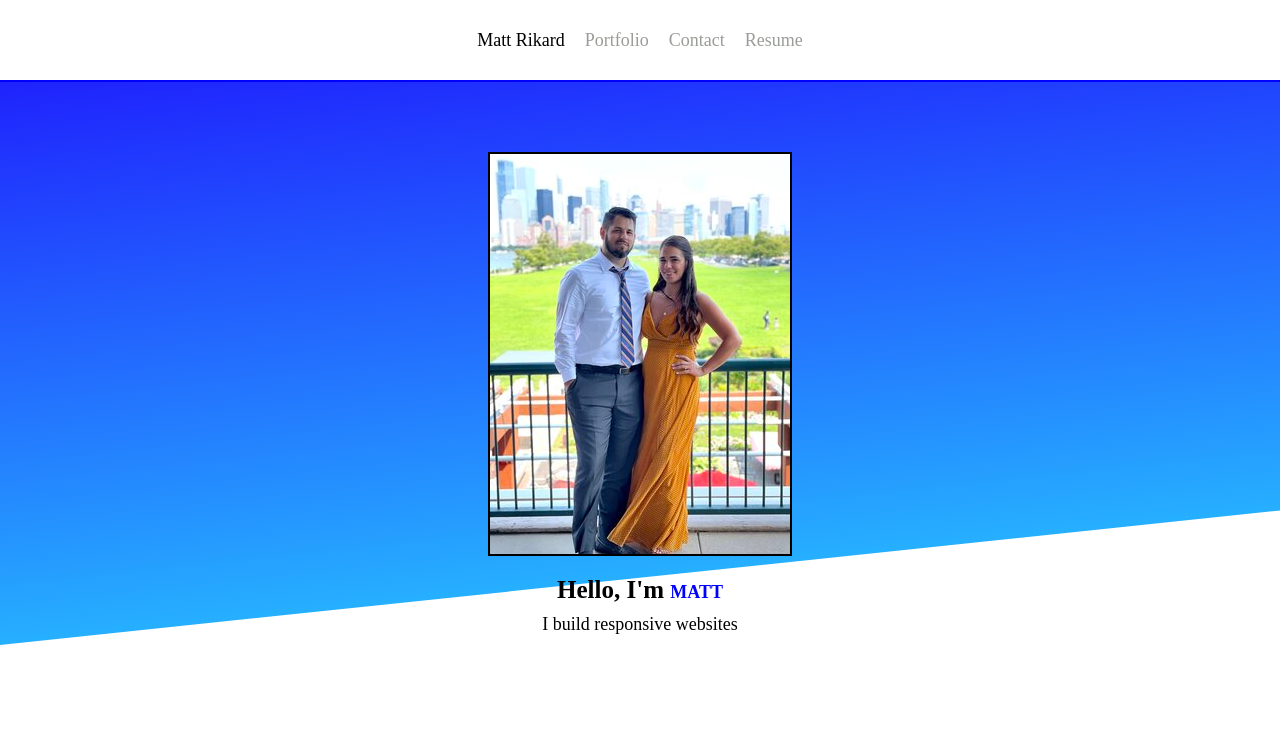
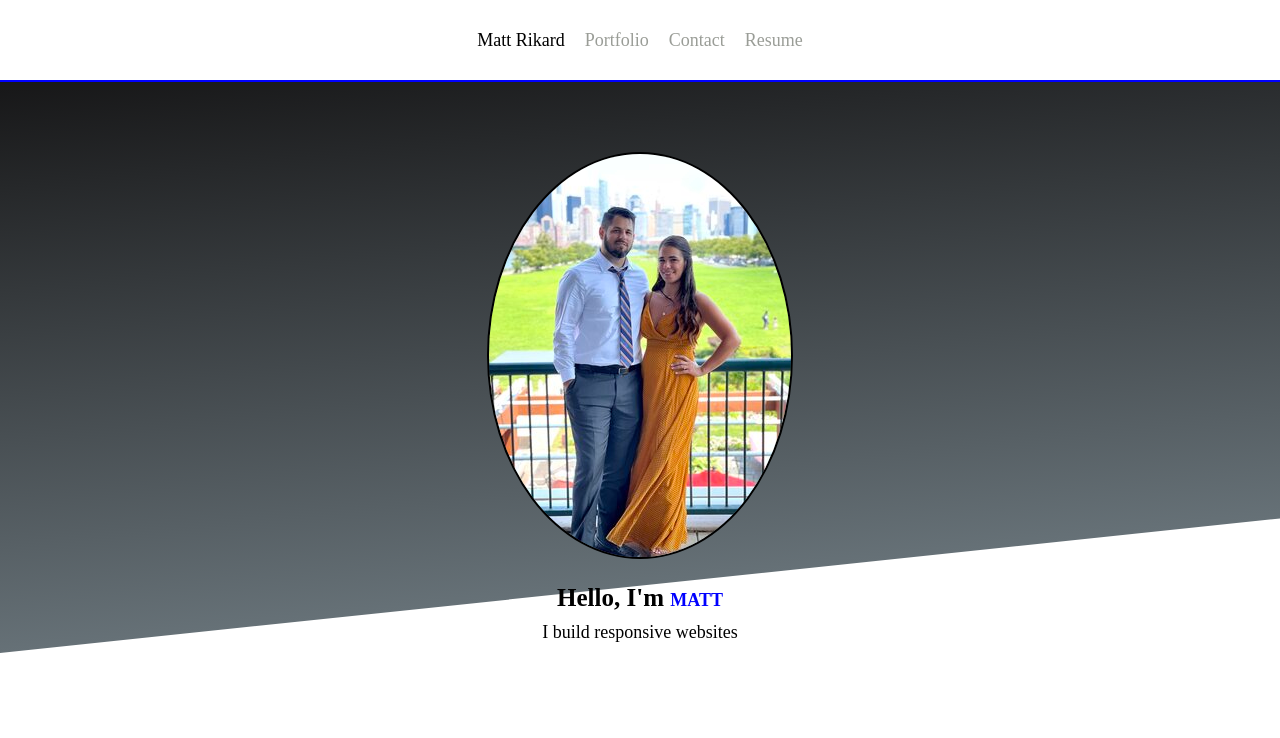
Before and after one commit to madhatter2084/profile2.0, a React (Create React App) app: page / in a window 1280 px wide. Shown: the top 738 px of the page. Built offline with nearby package versions, Linux system fonts and the light colour scheme.

Commit message:
hover effect added to 'tile'

```diff
--- a/src/routes/home.css
+++ b/src/routes/home.css
@@ -1,4 +1,4 @@
-.content{
+.content {
   display: flex;
   flex-direction: column;
   justify-content: center;
@@ -7,21 +7,18 @@
   padding-top: 50px;
 }
 
-#profilePhoto{
-    background-image: url("../assets/mattAndAmanda.jpg");
-    width: 300px;
-    height: 400px;
-    background-repeat: no-repeat;
+#profilePhoto {
   margin: 20px auto;
   border-style: solid;
   border-width: 2px;
+  border-radius: 50%;
 }
 
-.aboutMe{
+.aboutMe {
   color: black;
 }
 
-h1{
+h1 {
   font-size: 25px;
 }
 
@@ -39,12 +36,12 @@ h1{
   left: 0;
   width: 100%;
   height: 100%;
-    background-image: linear-gradient(#1f23fd, #26afff);
+  background-image: linear-gradient(#171718, #667177);
   transform: skewY(-6deg);
   transform-origin: top left;
 }
 
-  .blue{
+.blue {
   color: blue;
 }
 
@@ -53,10 +50,9 @@ h1{
     height: 280px;
     width: 250px;
     object-fit: cover;
-
   }
 
-    .aboutMe{
+  .aboutMe {
     margin: 20px;
   }
 }
--- a/src/routes/home.js
+++ b/src/routes/home.js
@@ -1,25 +1,29 @@
 import "animate.css";
-import "./home.css"
+import "./home.css";
+import Me from "../assets/mattAndAmanda.jpg";
 
-function Home(){
+function Home() {
   return (
     <>
       <div className="content header">
-            <div className='header__bg'></div>
+        <div className="header__bg"></div>
         <section className="aboutMe">
-                <div className="animate__animated animate__zoomIn" id="profilePhoto" alt="My wife and I"></div>
-                <div className=' animate__animated animate__zoomInLeft'>
-                    <h1>Hello, I'm <span className="blue"> MATT</span></h1>
-                    <p className=''>
-                        I build responsive websites
-                    </p>
+          <img
+            src={Me}
+            className="animate__animated animate__zoomIn"
+            id="profilePhoto"
+            alt="My wife and I"
+          />
+          <div className=" animate__animated animate__zoomInLeft">
+            <h1>
+              Hello, I'm <span className="blue"> MATT</span>
+            </h1>
+            <p className="">I build responsive websites</p>
           </div>
         </section>
       </div>
-
-
     </>
-    )
+  );
 }
 
-export default Home
+export default Home;
--- a/src/routes/portfolio.css
+++ b/src/routes/portfolio.css
@@ -1,4 +1,4 @@
-.portfolio{
+.portfolio {
   display: flex;
   flex-wrap: wrap;
   margin: 10px;
@@ -9,7 +9,7 @@
   margin-top: 70px;
 }
 
-.tile{
+.tile {
   display: flex;
   flex-direction: column;
   height: 300px;
@@ -19,25 +19,30 @@
   margin: 20px;
   align-items: center;
   border-radius: 10%;
-    box-shadow: 10px 16px #25a2fe;
+  box-shadow: 10px 16px #171718;
+  transition: 450ms;
 }
 
-p{
+.tile:hover {
+  transform: scale(1.08);
+}
+
+p {
   padding: 10px;
 }
 
-.screenShot{
+.screenShot {
   width: 240px;
   height: 117px;
   margin: 10px;
   box-shadow: 10px 5px 5px black;
 }
 
-.portfolioLinks{
+.portfolioLinks {
   color: blue;
 }
 
-hr{
+hr {
   border-color: black;
 }
 /* 240 x 117 */
```
Lines whose indentation alone changed are shown as unchanged.
